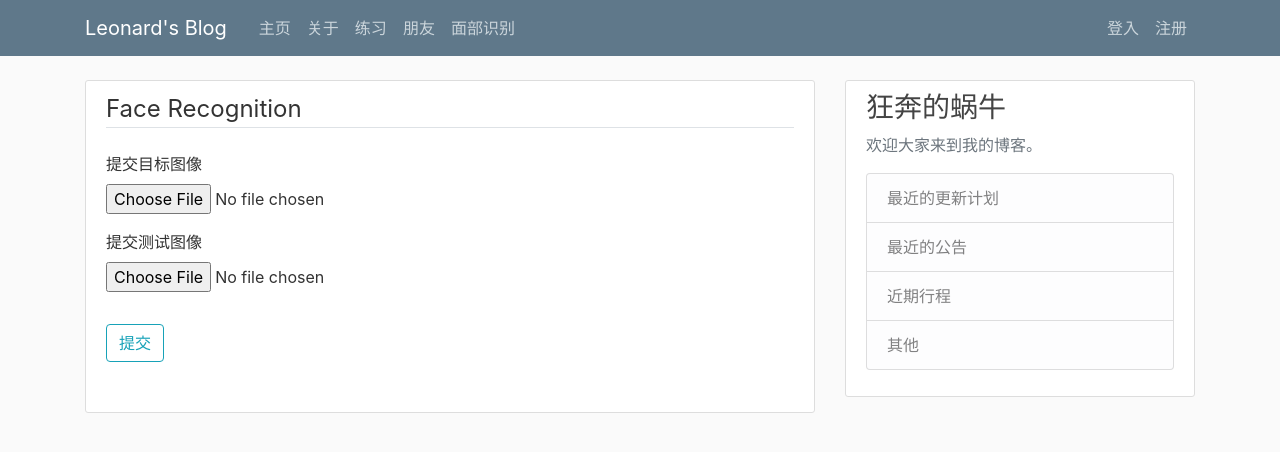
After one commit to AllenThorondor/MyBlog_production, a Flask app: page /face_recognition in a window 1280 px wide. The commit adds this page. Shown: the top 452 px of the page. Run offline with Flask 2, Linux system fonts and the light colour scheme; some libraries are stand-ins or nearby versions.

Commit message:
for face recognition purpose only, and will switch back later

```diff
--- a/flaskblog/__init__.py
+++ b/flaskblog/__init__.py
@@ -32,6 +32,7 @@ def create_app(config_class=Config):
     from flaskblog.errors.handlers import errors
     from flaskblog.mem.routes import mem
     from flaskblog.guess.routes import guess
+    from flaskblog.face.routes import face
 
     app.register_blueprint(users)
     app.register_blueprint(posts)
@@ -39,5 +40,6 @@ def create_app(config_class=Config):
     app.register_blueprint(errors)
     app.register_blueprint(mem)
     app.register_blueprint(guess)
+    app.register_blueprint(face)
 
     return app
--- /dev/null
+++ b/flaskblog/face/forms.py
@@ -0,0 +1,13 @@
+from flask_wtf import FlaskForm
+from flask_wtf.file import FileField, FileAllowed
+from wtforms import StringField, SubmitField
+from wtforms.validators import ValidationError
+from flaskblog.models import Friend
+
+
+
+class FaceForm(FlaskForm):
+    picture1 = FileField("提交目标图像", validators=[FileAllowed(['jpg', 'png'])])
+    picture2 = FileField("提交测试图像", validators=[FileAllowed(['jpg', 'png'])])
+    path = ""
+    submit = SubmitField("提交")
--- /dev/null
+++ b/flaskblog/face/routes.py
@@ -0,0 +1,77 @@
+from flask import render_template, request, redirect, url_for, Blueprint
+from flaskblog import db
+from flaskblog.models import Friend
+from flaskblog.face.forms import FaceForm
+import os
+import secrets
+from PIL import Image
+from flask import url_for, current_app
+from PIL import Image, ImageDraw
+import numpy as np
+
+face = Blueprint('face', __name__)
+
+def save_picture(form_picture):
+    random_hex = secrets.token_hex(8)
+    _, f_ext = os.path.splitext(form_picture.filename)
+    picture_fn = random_hex + str(f_ext)
+    picture_path = os.path.join(current_app.root_path, 'static/profile_pics', picture_fn)
+    picture_path_short = os.path.join('../static/profile_pics', picture_fn)
+
+    output_size = (1200, 1200)
+    i = Image.open(form_picture)
+    i.thumbnail(output_size)
+
+    i.save(picture_path)
+    return picture_path_short, picture_path
+
+
+@face.route('/face_recognition', methods=["GET", "POST"])
+def face_recognition():
+    form = FaceForm()
+    if form.validate_on_submit():
+        _, picture_path1 = save_picture(form.picture1.data)
+        path2_short, picture_path2 = save_picture(form.picture2.data)
+        print(picture_path1)
+        print(picture_path2)
+        import face_recognition
+        test1 = face_recognition.load_image_file(picture_path1)
+        test1_face_encoding = face_recognition.face_encodings(test1)[0]
+        known_face_encodings = [test1_face_encoding]
+        known_face_names = ["target"]
+        print("ok, the known_face_encodings is done")
+        unknown_image = face_recognition.load_image_file(picture_path2)
+        face_locations = face_recognition.face_locations(unknown_image)
+        face_encodings = face_recognition.face_encodings(unknown_image, face_locations)
+        pil_image = Image.fromarray(unknown_image)
+        draw = ImageDraw.Draw(pil_image)
+        print("ok, the unknown_face_encodings is done")
+        for (top, right, bottom, left), face_encoding in zip(face_locations, face_encodings):
+            # See if the face is a match for the known face(s)
+            matches = face_recognition.compare_faces(known_face_encodings, face_encoding)
+
+            name = "Unknown"
+
+            # If a match was found in known_face_encodings, just use the first one.
+            # if True in matches:
+            #     first_match_index = matches.index(True)
+            #     name = known_face_names[first_match_index]
+
+            # Or instead, use the known face with the smallest distance to the new face
+            face_distances = face_recognition.face_distance(known_face_encodings, face_encoding)
+            best_match_index = np.argmin(face_distances)
+            if matches[best_match_index]:
+                name = known_face_names[best_match_index]
+
+            # Draw a box around the face using the Pillow module
+            draw.rectangle(((left, top), (right, bottom)), outline=(0, 0, 255))
+
+            # Draw a label with a name below the face
+            text_width, text_height = draw.textsize(name)
+            draw.rectangle(((left, bottom - text_height - 10), (right, bottom)), fill=(0, 0, 255), outline=(0, 0, 255))
+            draw.text((left + 6, bottom - text_height - 5), name, fill=(255, 255, 255, 255))
+        del draw
+        form.path = path2_short
+        pil_image.save(picture_path2)
+        # pil_image.show()
+    return render_template('face.html', title='face_recognition', form=form)
--- /dev/null
+++ b/flaskblog/templates/face.html
@@ -0,0 +1,38 @@
+{% extends "layout.html" %}
+{% block content %}
+<div class="content-section">
+  <div class="media">
+
+  </div>
+      <form action="" method="post" enctype="multipart/form-data">
+          {{ form.hidden_tag() }}
+          <fieldset class="form-group">
+              <legend class="border-bottom mb-4">Face Recognition</legend>
+              <div class="form-group">
+                  {{ form.picture1.label() }}
+                  {{ form.picture1(class="form-control-file") }}
+                  {% if form.picture1.errors %}
+                      {% for error in form.picture1.errors %}
+                          <span class="text-danger">{{ error }}</span></br>
+                      {% endfor %}
+                  {% endif %}
+              </div>
+              <div class="form-group">
+                  {{ form.picture2.label() }}
+                  {{ form.picture2(class="form-control-file") }}
+                  {% if form.picture1.errors %}
+                      {% for error in form.picture2.errors %}
+                          <span class="text-danger">{{ error }}</span></br>
+                      {% endfor %}
+                  {% endif %}
+              </div>
+          </fieldset>
+          <div class="form-group">
+              {{ form.submit(class="btn btn-outline-info") }}
+          </div>
+      </form>
+      <div>
+        <img src="{{ form.path }}">
+      </div>
+</div>
+{% endblock content %}
--- a/flaskblog/templates/layout.html
+++ b/flaskblog/templates/layout.html
@@ -34,6 +34,7 @@
               <a class="nav-item nav-link" href="{{ url_for('main.about') }}">关于</a>
               <a class="nav-item nav-link" href="{{ url_for('main.new') }}">练习</a>
               <a class="nav-item nav-link" href="{{ url_for('guess.ask') }}">朋友</a>
+              <a class="nav-item nav-link" href="{{ url_for('face.face_recognition') }}">面部识别</a>
             </div>
             <!-- Navbar Right Side -->
             <div class="navbar-nav">
--- a/flaskblog/users/routes.py
+++ b/flaskblog/users/routes.py
@@ -6,6 +6,8 @@ from flaskblog.users.forms import (RegistrationForm, LoginForm,
 from flaskblog.models import User, Post
 from flaskblog.posts.forms import PostForm
 from flaskblog.users.utils import save_picture, send_reset_email
+
+
 
 users = Blueprint('users', __name__)
 
```
Also changed, not shown: flaskblog/face/__init__.py (added), 2 other files.
